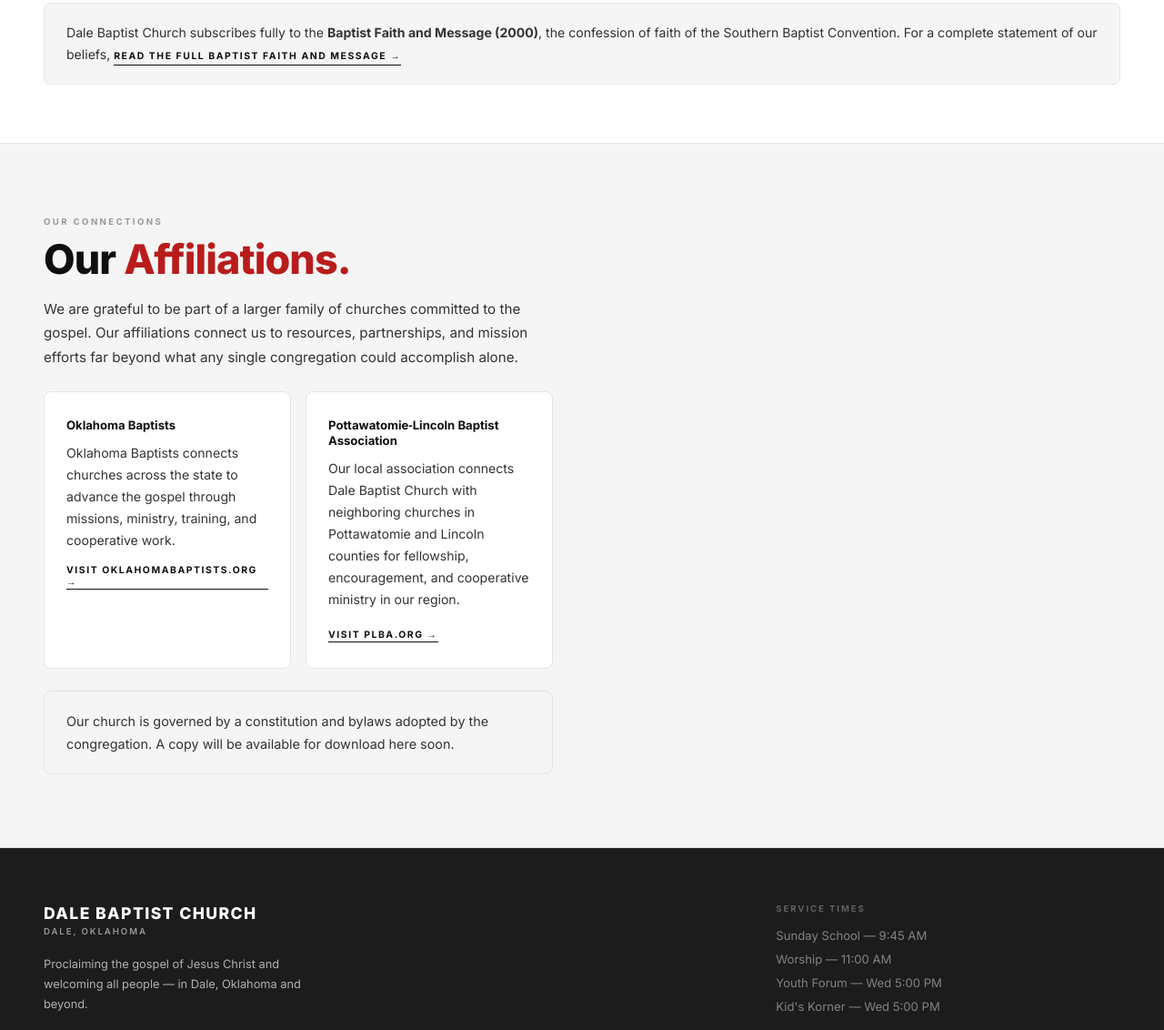
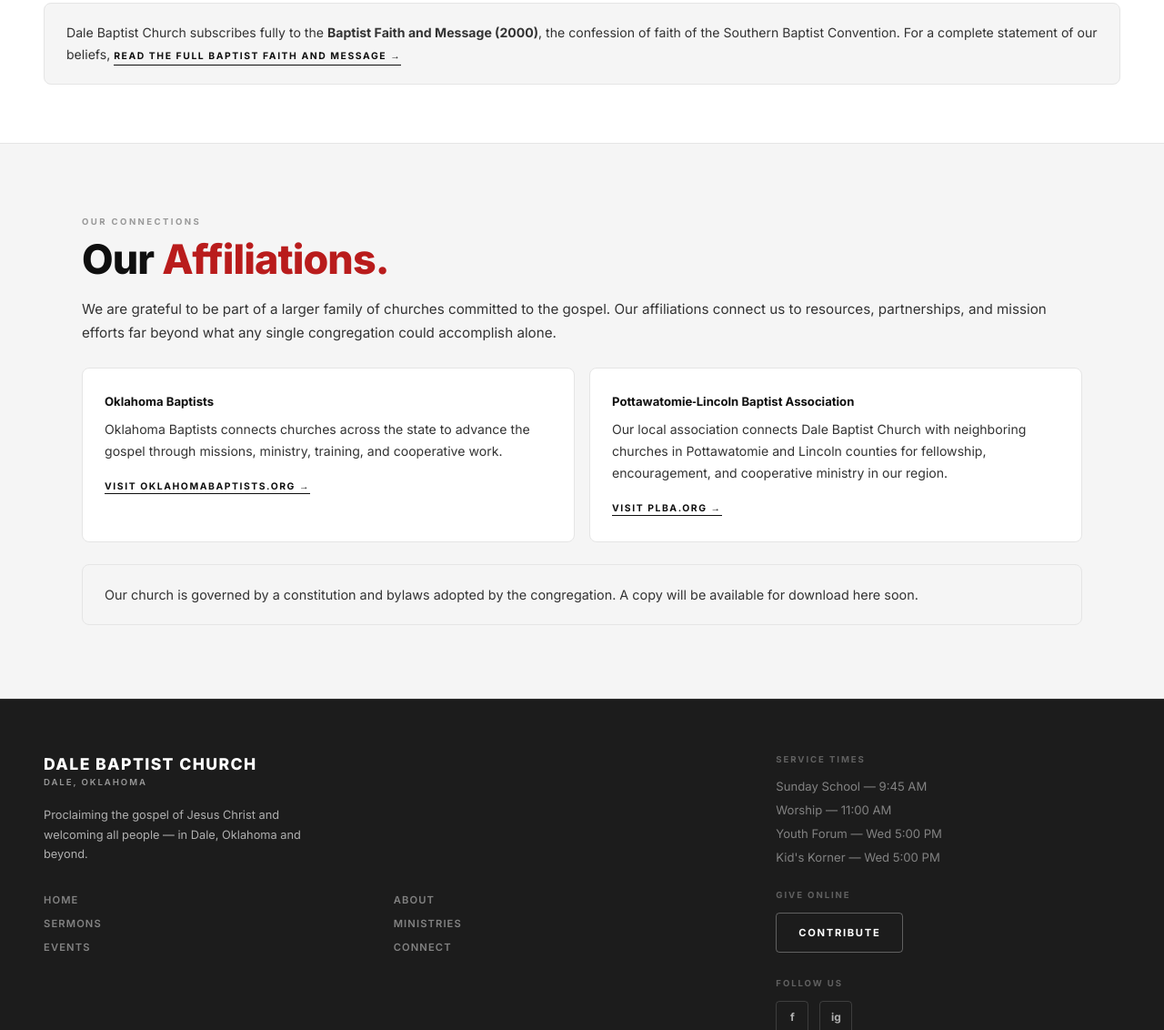
Before and after one commit to dalebaptistchurch/dalebaptistchurch-website, a website: page about.html in a window 1280 px wide. Shown: the part 3709-4841 px from the top of the page at 91% size. Drawn offline with Linux system fonts and the light colour scheme.

Commit message:
Add files via upload
Add fix for headers

```diff
--- a/about.html
+++ b/about.html
@@ -661,6 +661,8 @@
     margin-top: 24px; margin-bottom: 24px;
   }
   @media (min-width: 600px) { .affiliation-cards { grid-template-columns: 1fr 1fr; } }
+  .about-section.affiliations-section { display: block; }
+  .affiliations-section .about-text { width: 100%; max-width: 1100px; margin: 0 auto; }
   .affiliation-card {
     padding: 28px 24px;
     border: 1px solid var(--gray-border);
@@ -821,7 +823,6 @@
     <h2 class="about-heading">What We <span>Believe.</span></h2>
     <p class="about-body">Dale Baptist Church holds to the historic Christian faith as summarized in the Baptist Faith and Message. These are not our opinions — they are the great truths of Scripture that have shaped followers of Jesus for centuries.</p>
   </div>
-  <div></div>
 </section>
 
 <!-- BELIEFS LIST -->
@@ -898,7 +899,7 @@
 </section>
 
 <!-- AFFILIATIONS -->
-<section class="about-section">
+<section class="about-section affiliations-section">
   <div class="about-text">
     <span class="about-label">Our Connections</span>
     <h2 class="about-heading">Our <span>Affiliations.</span></h2>
```
